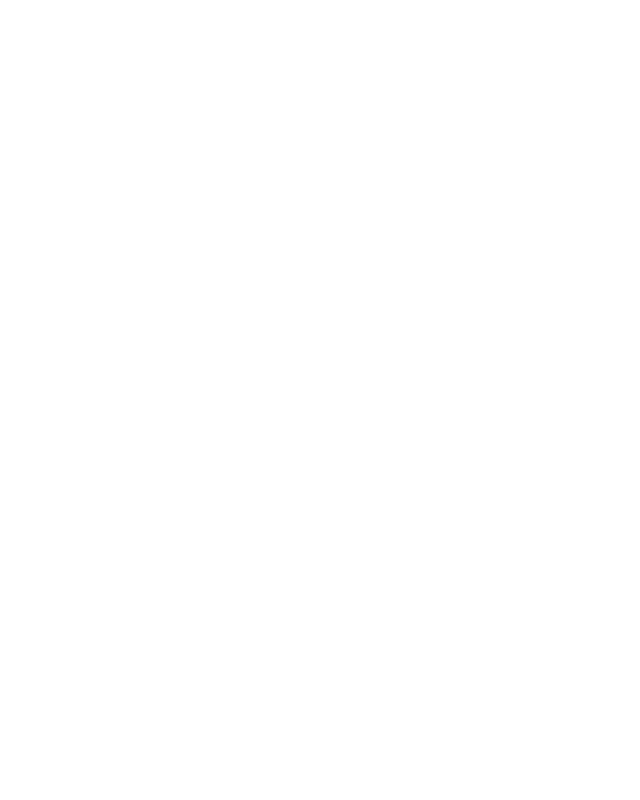
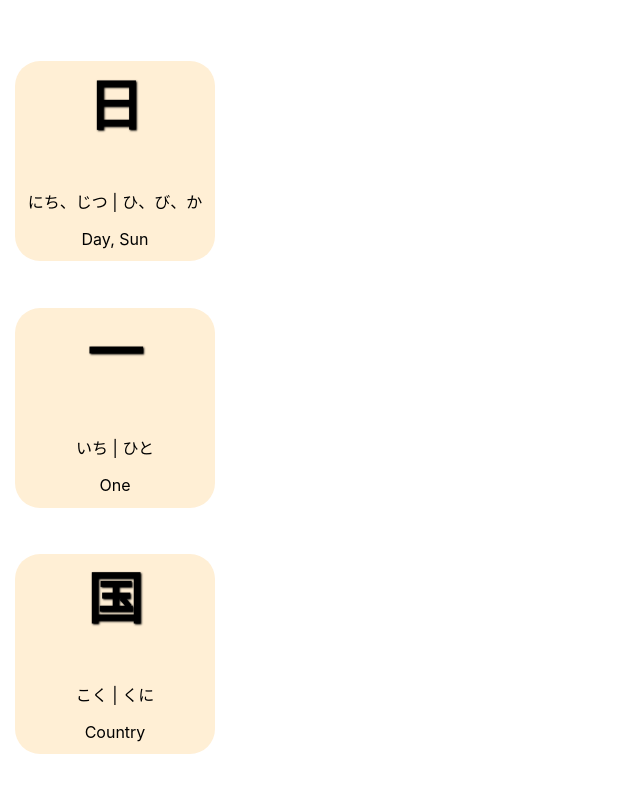
Before and after one commit to ferrouslights/JLPT-N5-Kanji, a React (Create React App) app: page / in a window 1280 px wide. Shown: the top 800 px of the page, without its empty margins (0-640 px from the left). Built offline with nearby package versions, Linux system fonts and the light colour scheme.

Commit message:
Styling progress

```diff
--- a/src/App.css
+++ b/src/App.css
@@ -1,5 +1,4 @@
-.App {
-  text-align: center;
+/* .App {
 }
 
 .App-logo {
@@ -35,4 +34,4 @@
   to {
     transform: rotate(360deg);
   }
-}
+} */
--- a/src/App.js
+++ b/src/App.js
@@ -1,10 +1,15 @@
-import logo from './logo.svg';
 import './App.css';
+import Header from './components/Header.style';
+import Kanji from './components/Kanji';
+import KanjiContainer from './components/KanjiContainer.style';
 
 function App() {
   return (
     <div className="App">
-
+      <Header />
+      <KanjiContainer>
+        <Kanji />
+      </KanjiContainer>
     </div>
   );
 }
--- /dev/null
+++ b/src/components/Card.style.js
@@ -0,0 +1,18 @@
+import React from "react";
+import Character from "./Character.style";
+
+
+
+const Card = (props) => {
+    return (
+        <div>
+            <Character>
+                {props.character}
+            </Character>
+            <p>{props.onReading} | {props.kunReading}</p>
+            <p>{props.meaning}</p>
+        </div>
+    )
+}
+
+export default Card;
--- /dev/null
+++ b/src/components/Character.style.js
@@ -0,0 +1,10 @@
+import styled from "styled-components";
+
+const Character = styled.h2`
+    font-size: 3.5em;
+    text-align: center;
+    color: black;
+    text-shadow: 1px 1px 2px #000000`
+
+
+export default Character;
--- a/src/components/Kanji.js
+++ b/src/components/Kanji.js
@@ -1,4 +1,17 @@
 import React from "react";
+import Card from "./Card.style";
+import styled from "styled-components";
+
+const CardStyle = styled.section`
+    height: 200px;
+    width: 200px;
+    border-radius: 25px;
+    padding: 15px:
+    margin: 5px;
+    background: papayawhip;
+    flex: 1;
+    text-align: center;
+    `
 
 const Kanji = () => {
     const kanjiList = [
@@ -36,7 +49,18 @@
         ]
     return (
         <div>
-
+            {kanjiList.map((kanji) =>
+            <CardStyle className='item'>
+                <Card
+                    key={kanji.id}
+                    id={kanji.id}
+                    character={kanji.character}
+                    onReading={kanji.onReading}
+                    kunReading={kanji.kunReading}
+                    meaning={kanji.meaning}
+                    />
+            </CardStyle>
+            )}
         </div>
     )
 }
--- /dev/null
+++ b/src/components/KanjiContainer.style.js
@@ -0,0 +1,12 @@
+import styled from "styled-components";
+
+const KanjiContainer = styled.section`
+    padding: 15px;
+    margin: auto;
+    display: grid;
+    grid-template-columns: 150px 150px 150px;
+    grid-template-rows: 150px 150px;
+    grid-gap: 1rem;
+`
+
+export default KanjiContainer;
```
Also changed, not shown: src/components/Header.style.js (renamed from src/components/Header.js). Lines whose indentation alone changed are shown as unchanged.
